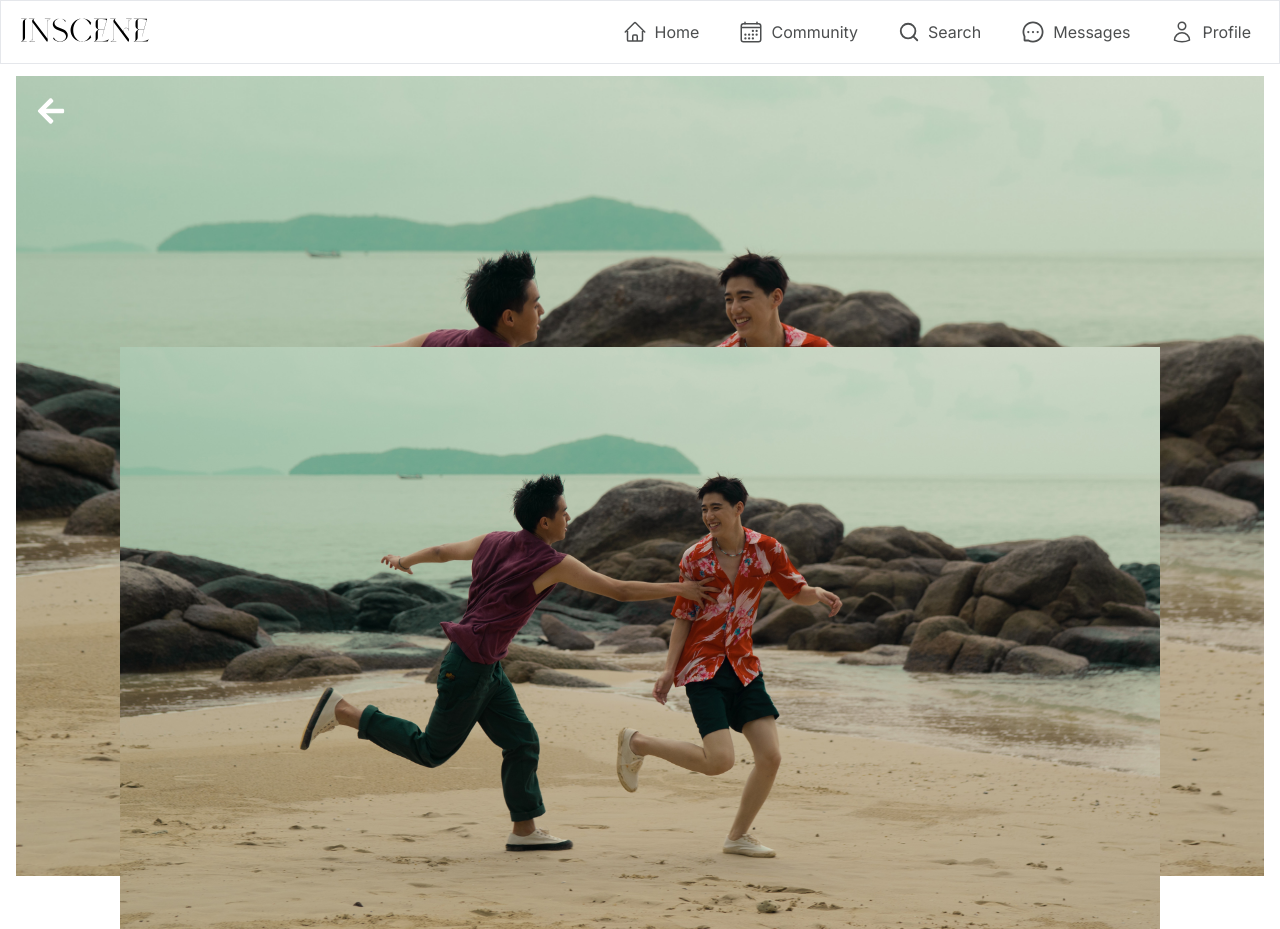
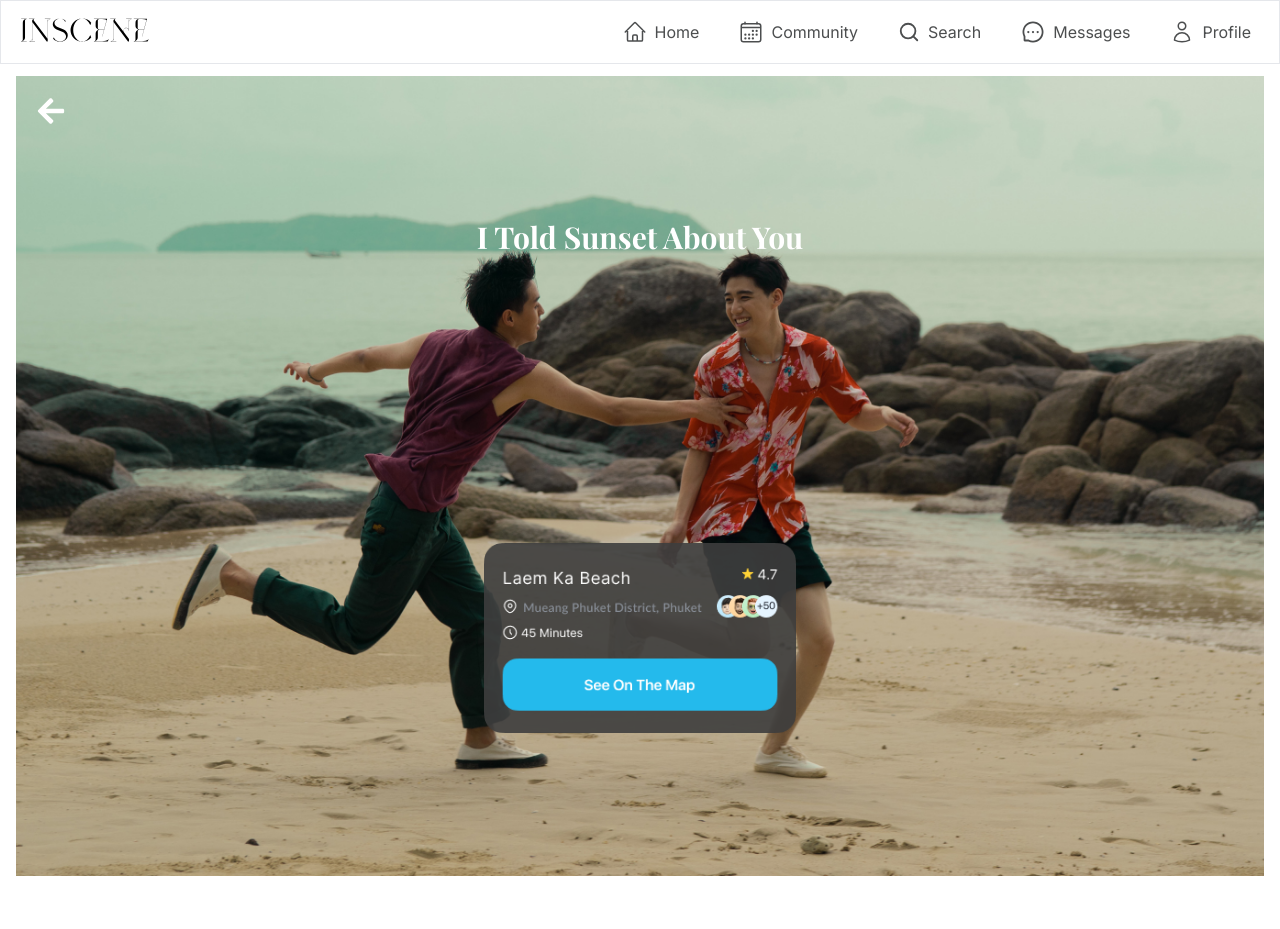
Before and after one commit to OwenKujo/Inscence, a React (Vite) app in the folder frontend/: page /about_you in a window 1280 px wide. After the commit the page ends 892 px from the top, so only its background shows below. Built offline with nearby package versions, Linux system fonts and the light colour scheme; a web font is replaced by a local one.

Commit message:
edit detail to be respondsive

```diff
--- a/frontend/src/page/About_You.jsx
+++ b/frontend/src/page/About_You.jsx
@@ -1,8 +1,8 @@
-
+// import React from 'react';
 import { FaArrowLeft } from 'react-icons/fa'; // Import the left arrow icon
 import { useNavigate } from 'react-router-dom';
 import bg from '../assets/Detail/detail_bg.jpg';
-import Box from '../assets/Detail/detail_bg.jpg';
+import Box from '../assets/Detail/detail_button.png';
 
 const About_You = () => {
   const navigate = useNavigate(); // Hook for navigation
@@ -31,7 +31,7 @@ const About_You = () => {
         <img
           src={Box}
           alt="Box below text"
-          className="w-10/12 h-auto object-cover"
+          className="w-1/4 h-auto object-cover"
         />
       </div>
     </div>
--- a/frontend/src/page/Home.jsx
+++ b/frontend/src/page/Home.jsx
@@ -1,4 +1,4 @@
-import React from 'react'
+// import React from 'react'
 import Profile_user from '../components/Profile_user'
 import Card_recommend from '../components/Card_recommend'
 import Card_All_show from '../components/Card_All_show'
```
